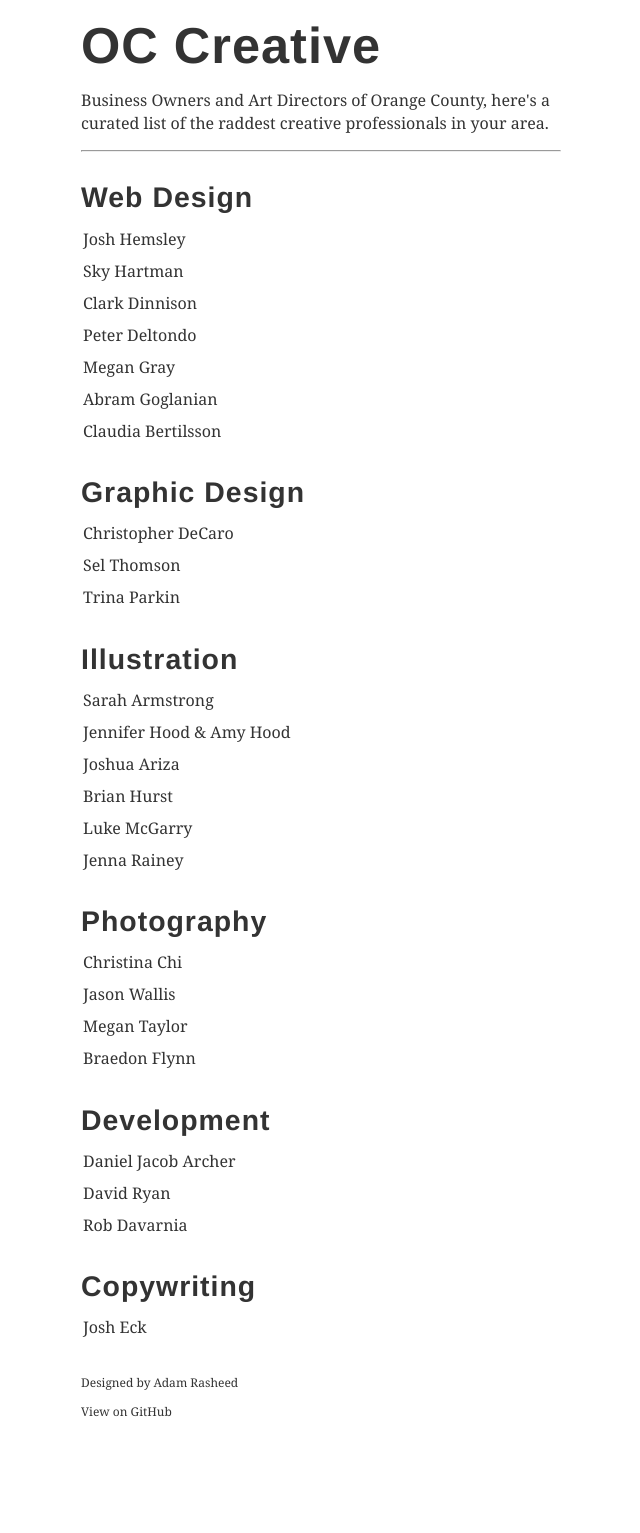
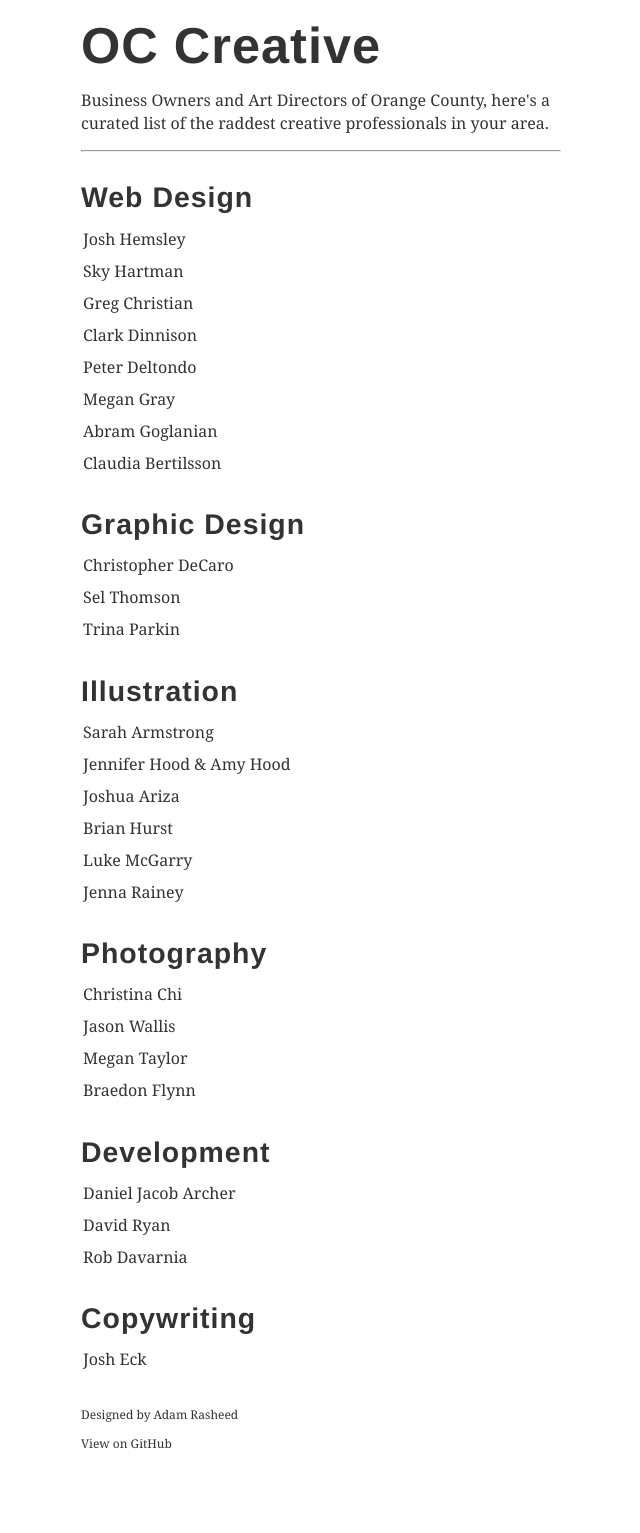
Before and after one commit to adamrasheed/occ, a Jekyll site: the page built from index.html, in a window 1280 px wide. Shown: the whole page, without its empty margins (319-959 px from the left). Built offline with Jekyll 4.4.1, drawn with Linux system fonts in a browser that asks for light colours; nearby versions of some CDN libraries; before the commit the page ends 1501 px from its top, so only the background shows below that.

Commit message:
greg christian

```diff
--- a/_data/web-design.yml
+++ b/_data/web-design.yml
@@ -3,6 +3,9 @@
 
 - name: Sky Hartman
   src: https://www.behance.net/skyhartman
+
+- name: Greg Christian
+  src: http://www.gregorychristian.com
 
 - name: Clark Dinnison
   src: http://clarkdinnison.com
```
